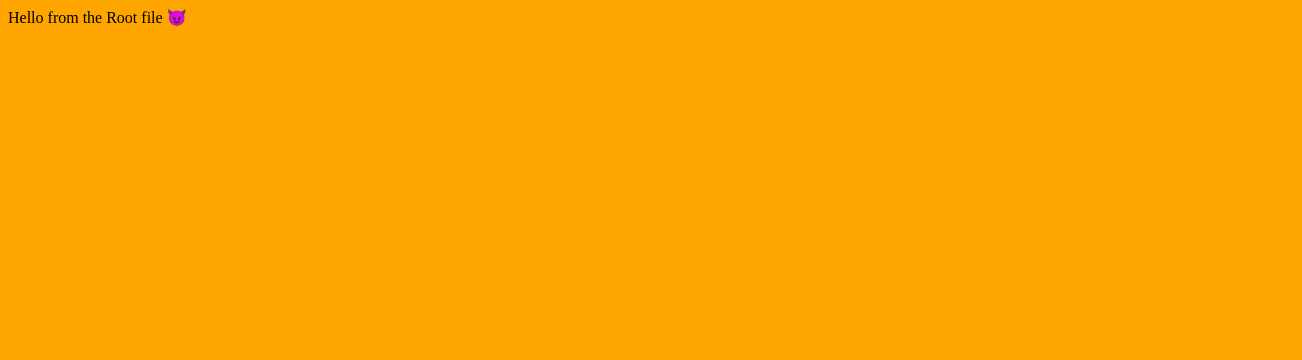
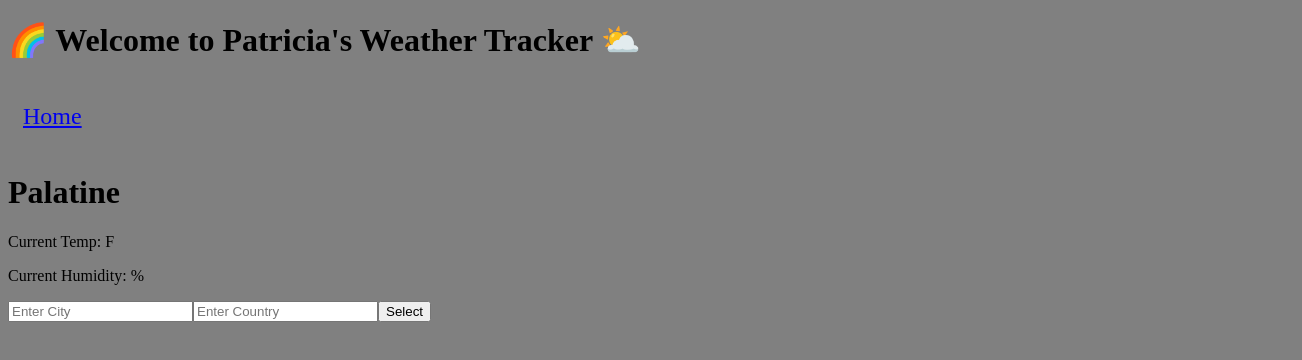
Before and after one commit to patriciadeboer/weatherApp, a React app: page / in a window 1280 px wide. Shown: the whole page, 1302 px wide, since content can reach past the window. Built offline with nearby package versions, Linux system fonts and the light colour scheme; no server answers.

Commit message:
Weather tracker for current city pulling correctly from external API

```diff
--- /dev/null
+++ b/app/components/CitySearch.js
@@ -0,0 +1,13 @@
+import React from 'react'
+
+export const CitySearch = (props) => {
+  return (
+    <form onSubmit={props.handleSubmit}>
+      <input type="text" onChange={props.handleChange} name="city" placeholder="Enter City"/>
+      <input type="text" onChange={props.handleChange} name="country" placeholder="Enter Country"/>
+      <button type="submit" >Select</button>
+    </form>
+  )
+}
+
+export default CitySearch
--- /dev/null
+++ b/app/components/CityWeather.js
@@ -0,0 +1,14 @@
+import React from 'react';
+
+export const CityWeather = (props) => {
+  return (
+    <div>
+      <h1>{props.city}</h1>
+      <h2>{props.description}</h2>
+      <p>Current Temp: {props.temperature}F </p>
+      <p>Current Humidity: {props.humidity}% </p>
+    </div>
+  );
+};
+
+export default CityWeather;
--- /dev/null
+++ b/app/components/CurrentWeather.js
@@ -0,0 +1,70 @@
+import React, { Component } from 'react';
+import axios from 'axios'
+
+import CityWeather from './CityWeather'
+import CitySearch from './CitySearch'
+
+export class CurrentWeather extends Component {
+  constructor() {
+    super();
+    this.state = {
+      city: "Palatine",
+      country: "US",
+      temperature: undefined,
+      humidity: undefined,
+      description: undefined
+    };
+    this.handleSubmit=this.handleSubmit.bind(this)
+    this.handleChange=this.handleChange.bind(this)
+  }
+
+  handleChange(evt){
+    this.setState({
+      [evt.target.name]:evt.target.value
+    })
+  }
+
+  async handleSubmit(evt){
+    evt.preventDefault()
+    this.setState({
+      [evt.target.name]:evt.target.value
+    })
+    try{
+      const {data}= await axios.get(`http://api.openweathermap.org/data/2.5/weather?q=${this.state.city},${this.state.country}&APPID=fb350d657712286c5b79c2dfb9e5333c&units=imperial`)
+      console.log('handleSubmit data:', data)
+      this.setState({
+        city: data.name,
+        temperature: data.main.temp,
+        humidity: data.main.humidity,
+        description: data.weather[0].description
+      })
+    }catch(error){
+      next(error)
+    }
+  }
+
+  async componentDidMount(){
+    try{
+      const {data}= await axios.get(`http://api.openweathermap.org/data/2.5/weather?q=${this.state.city},${this.state.country}&APPID=fb350d657712286c5b79c2dfb9e5333c&units=imperial`)
+      console.log(data)
+      this.setState({
+        city: data.name,
+        temperature: data.main.temp,
+        humidity: data.main.humidity,
+        description: data.weather[0].description
+      })
+    }catch(error){
+      next (error)
+    }
+  }
+
+
+  render() {
+    return <div>
+      <CityWeather {...this.state}/>
+      <CitySearch handleChange={this.handleChange} handleSubmit={this.handleSubmit}/>
+    </div>;
+  }
+}
+
+export default CurrentWeather;
--- /dev/null
+++ b/app/components/Navbar.js
@@ -0,0 +1,16 @@
+import React from 'react';
+import { Link } from 'react-router-dom';
+
+const Navbar = () => {
+  return (
+    <div id="navbar" className="row">
+      <Link to="/">Home</Link>
+      {/* <div id="menulist" className="row">
+        <div className="link"><Link to="/robots">Robots</Link></div>
+        <div className="link"><Link to="/projects">Projects</Link></div>
+      </div> */}
+    </div>
+  );
+};
+
+export default Navbar;
--- a/app/components/root.js
+++ b/app/components/root.js
@@ -1,11 +1,21 @@
-import React, { Component } from 'react'
+import React, { Component } from 'react';
+import { BrowserRouter as Router, Route, Switch } from 'react-router-dom';
+
+import CurrentWeather from './CurrentWeather';
+import Navbar from './Navbar';
 
 export class Root extends Component {
   render() {
     return (
-      <div>Hello from the Root file 😈</div>
-    )
+      <Router>
+        <div>
+          <h1>🌈 Welcome to Patricia's Weather Tracker ⛅</h1>
+          <Navbar />
+          <Route exact path="/" component={CurrentWeather} />
+        </div>
+      </Router>
+    );
   }
 }
 
-export default Root
+export default Root;
--- a/package.json
+++ b/package.json
@@ -1,5 +1,5 @@
 {
-  "name": "boilerplate_webserver",
+  "name": "weatherApp",
   "version": "1.0.0",
   "description": "",
   "main": "index.js",
@@ -23,6 +23,8 @@
     "webpack-dev-server": "^3.4.1"
   },
   "dependencies": {
+    "@babel/polyfill": "^7.4.4",
+    "axios": "^0.18.0",
     "react": "^16.8.6",
     "react-dom": "^16.8.6",
     "react-router-dom": "^5.0.0"
--- a/public/index.html
+++ b/public/index.html
@@ -4,7 +4,7 @@
     <meta charset="UTF-8" />
     <meta name="viewport" content="width=device-width, initial-scale=1.0" />
     <meta http-equiv="X-UA-Compatible" content="ie=edge" />
-    <title>TITLE HERE index.html</title>
+    <title>Patricia's Weather App</title>
     <link rel="stylesheet" href="/style.css" />
     <!-- FONTS -->
     <link
--- a/public/style.css
+++ b/public/style.css
@@ -1,3 +1,27 @@
 body{
-  background-color: orange;
+  background-color: gray;
 }
+
+.row {
+  display: flex;
+  flex-direction: row;
+}
+
+#navbar {
+  width: 100%;
+  font-size: 1.5em;
+  height: 3em;
+  padding: 0 15px;
+  /* background-color: lightblue; */
+  color: orange;
+  align-items: center;
+  justify-content: space-between;
+}
+
+#menulist {
+  justify-content: space-between;
+}
+
+.link {
+  margin: 10px;
+}
--- a/webpack.config.js
+++ b/webpack.config.js
@@ -1,5 +1,7 @@
+//import "@babel/polyfill";
+
 module.exports = {
-  entry: './app/main.js', // entry point is in app folder in main.js
+  entry: ["@babel/polyfill", "./app/main.js"], // entry point is in app folder in main.js
   mode: 'development',
   output: {
     path: __dirname, // bundle.js will also be in public folder within project
```
Also changed, not shown: 1 other file.
